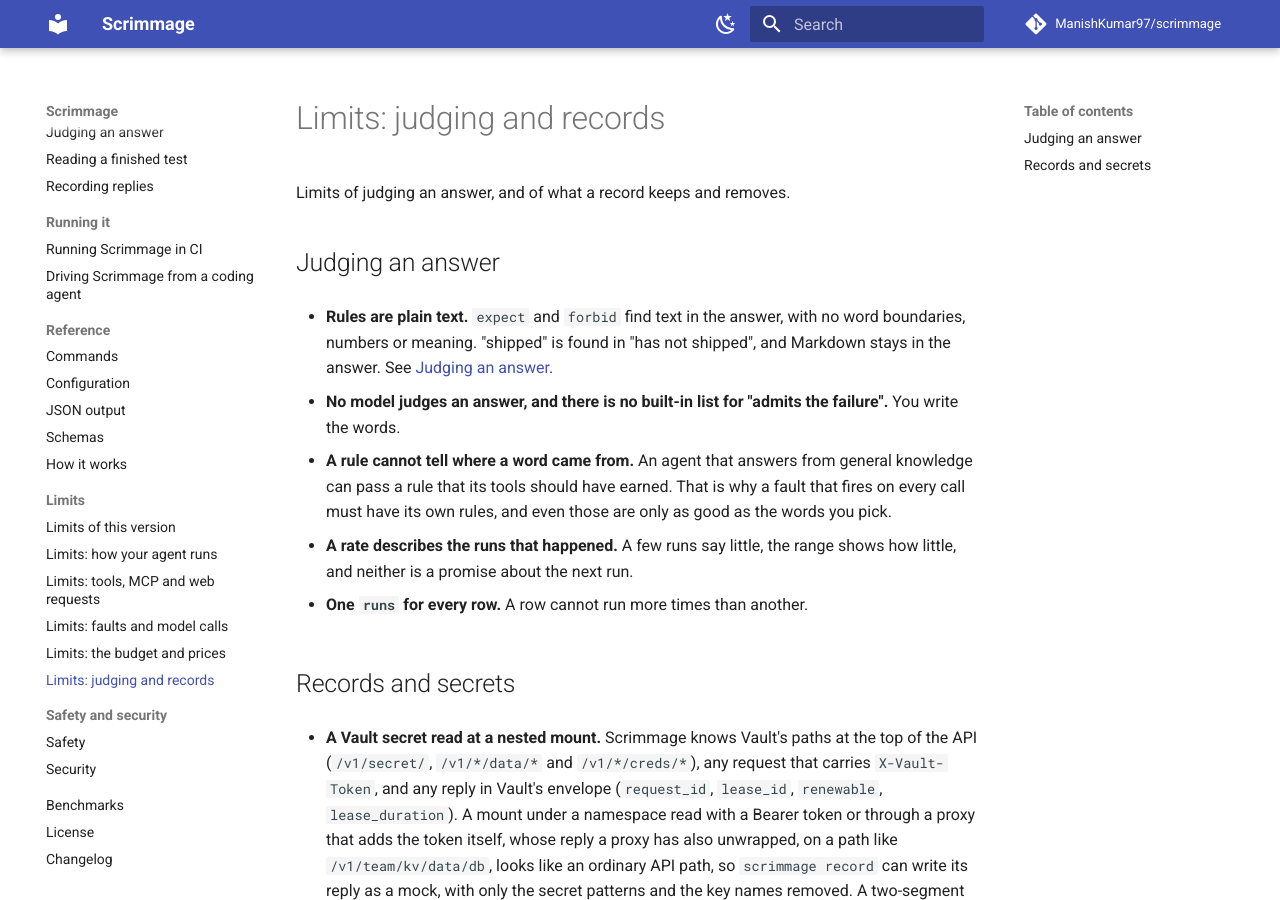
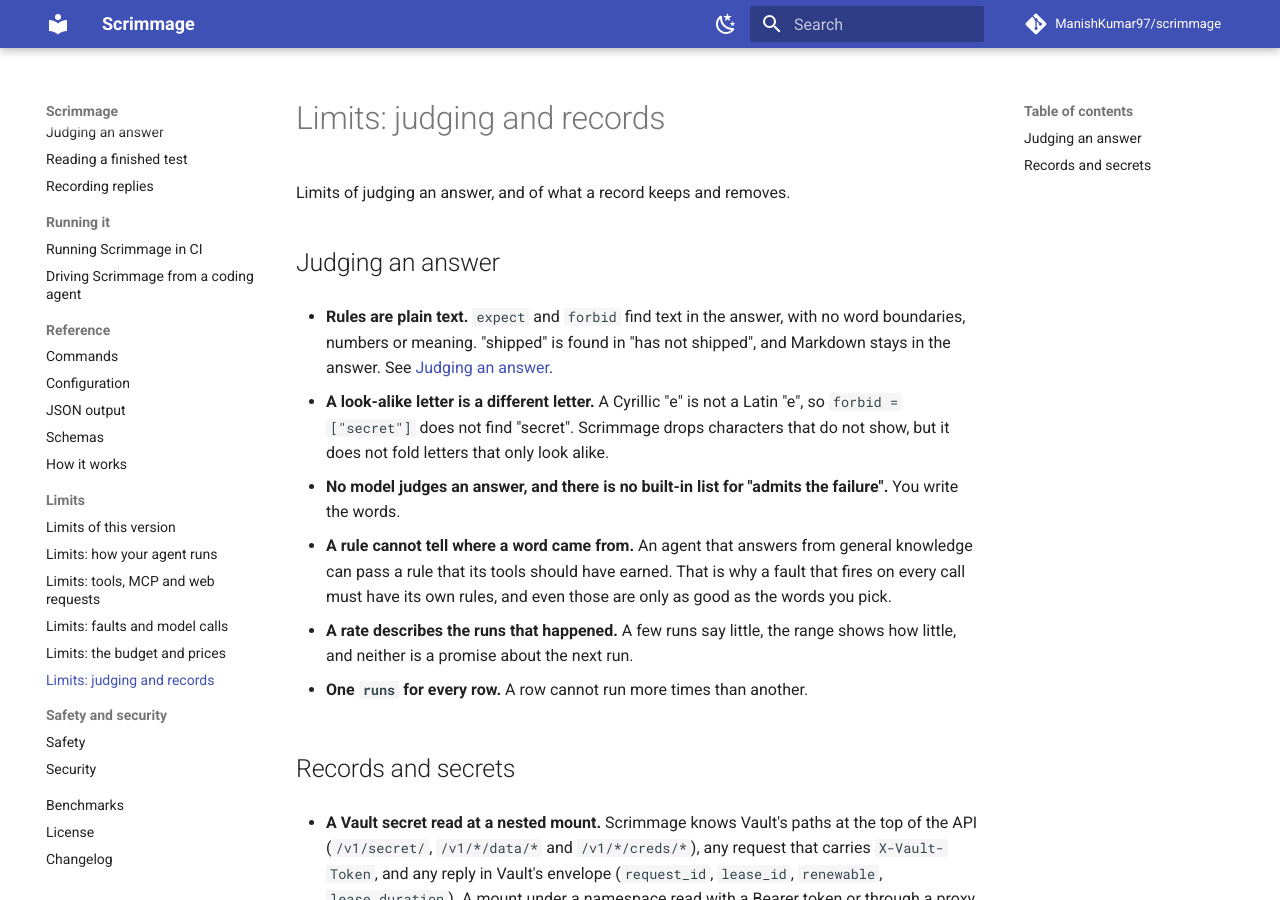
Before and after one commit to ManishKumar97/scrimmage, an MkDocs documentation site: the page built from docs/limits/judging.md, in a window 1280 px wide and 900 px high. Built offline with MkDocs 1.6.1 and Material for MkDocs 9.7.7, drawn with Linux system fonts in a browser that asks for light colours; comment, search, counter and statistics services are not loaded.

Commit message:
docs(judging): say which characters leave no mark
A control character is dropped like a format character. Look-alike letters such as a Cyrillic e are listed as a known limit.

```diff
--- a/docs/limits/judging.md
+++ b/docs/limits/judging.md
@@ -7,6 +7,9 @@ Limits of judging an answer, and of what a record keeps and removes.
 - **Rules are plain text.** `expect` and `forbid` find text in the answer, with no word boundaries, numbers or meaning.
   "shipped" is found in "has not shipped", and Markdown stays in the answer.
   See [Judging an answer](../judging.md).
+
+- **A look-alike letter is a different letter.** A Cyrillic "е" is not a Latin "e", so `forbid = ["secret"]` does not find "sеcret".
+  Scrimmage drops characters that do not show, but it does not fold letters that only look alike.
 
 - **No model judges an answer, and there is no built-in list for "admits the failure".** You write the words.
 
```
Also changed, not shown: docs/judging.md (+1 -1 lines), 1 other file.
